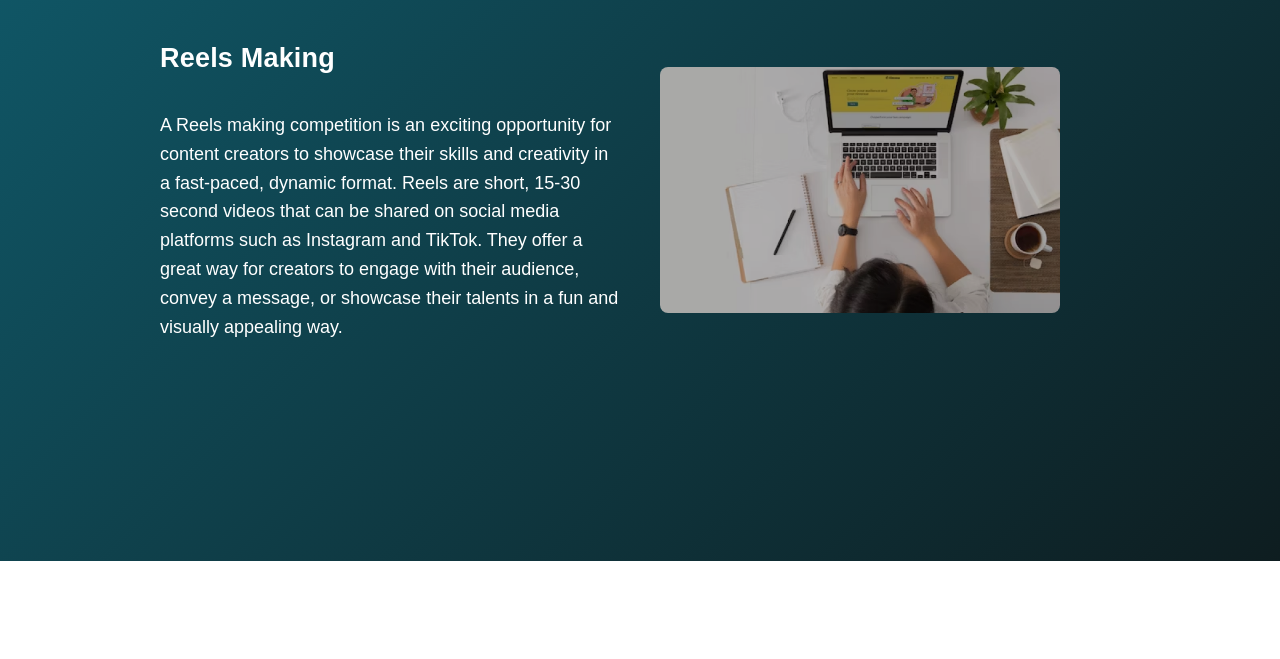
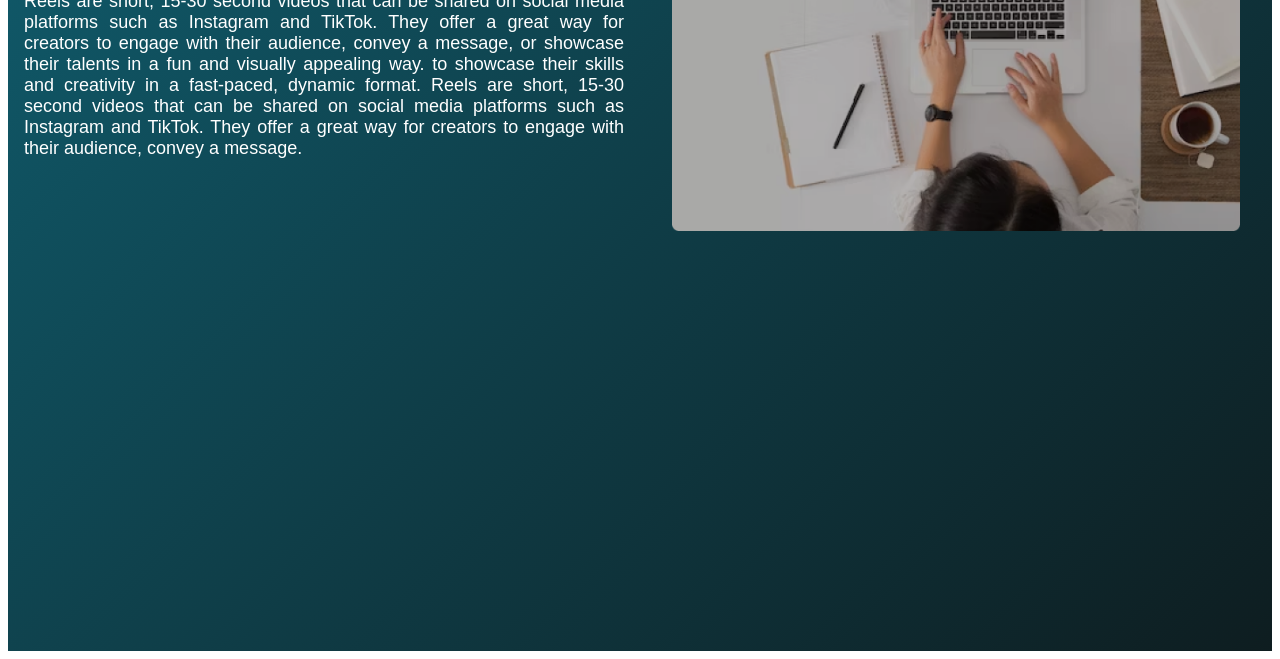
Before and after one commit to ACM-IST/ACM-Website, a plain HTML site: page events_update.html in a window 1280 px wide. Shown: the part 239-898 px from the top of the page. Before the commit the page ends 800 px from the top, so only its background shows below. Drawn offline with Linux system fonts and the light colour scheme; files whose address does not match are found by name.

Commit message:
Event Updates

```diff
--- /dev/null
+++ b/events_update.css
@@ -0,0 +1,64 @@
+.eventupdate{
+    margin: 0 0;
+    padding-bottom: 4rem;
+    min-height: 100vh;
+    background: linear-gradient(135deg, #106476 0%, #105D6E 0.01%, #0E1D20 100%);
+    color: #FFF;
+   /* background: linear-gradient(45deg, #106476, #105D6E, #0E1D20); */
+}
+
+.eventupdate .container {
+    display: flex;
+    width: 100%;
+}
+
+.eventupdate .title {
+    padding-top: 2rem;
+    text-align: center;
+    font-size: 36px;
+    font-weight: 700;
+    margin-bottom: 20px;
+    font-family: Arial, Helvetica, sans-serif;
+
+}
+
+.eventupdate .left,.eventupdate .right {
+    width: 100%;
+    padding : 0;
+}
+
+.eventupdate .reels-making {
+
+        padding: 0 1rem;
+        font-family: Arial, Helvetica, sans-serif;
+
+    }
+
+.eventupdate .reels-making-paragraph {
+    padding: 0 1rem;
+    font-family: Arial, Helvetica, sans-serif;
+    text-align:justify ;
+    font-size: 18px;
+
+
+}
+
+.eventupdate .image-container {
+    width: 100%;
+    height: auto;
+    border-radius: 8px;
+    display: flex;
+    margin: auto;
+}
+
+.eventupdate .eventupdateimg {
+    width: 90%;
+    display:flex;
+    margin : auto;
+}
+@media only screen and (max-width: 500px) {
+    .eventupdate .container {
+    flex-direction: column;
+}
+
+}
--- a/events_update.html
+++ b/events_update.html
@@ -2,97 +2,30 @@
 <!DOCTYPE html>
 <html>
 <head>
-    <style>
-        body {
-            margin: 0;
-            padding: 0;
-            height: 100vh;
-            display: flex;
-            align-items: center;
-            justify-content: center;
-            background: linear-gradient(135deg, #106476 0%, #105D6E 0.01%, #0E1D20 100%);
-           /* background: linear-gradient(45deg, #106476, #105D6E, #0E1D20); */
-        }
-
-        .container {
-            display: flex;
-            flex-wrap: wrap;
-            align-items:center;
-            flex-direction:coloumn;
-            max-width: 1000px;
-            padding: 20px;
-        }
-
-        .title {
-            width: 100%;
-            font-family: Arial, Helvetica, sans-serif;
-            text-align: center;
-            font-size: 36px;
-            font-weight: 700;
-            color: #FFF;
-            margin-bottom: 20px;
-        }
-
-        .column {
-            width: 50%;
-            padding: 20px;
-            box-sizing: border-box;
-            color: #FFF;
-        }
-
-        .left-column {
-            display: flex;
-            flex-direction: column;
-            align-items: flex-start;
-        }
-
-        .reels-making {
-                fill: #FFF;
-                font-family: Arial, Helvetica, sans-serif;
-                font-size: 18px;
-                font-style: normal;
-                font-weight: 700;
-                line-height: 132%;
-                letter-spacing: 0.2px;
-            }
-
-        .reels-making-paragraph {
-            font-family: Arial, Helvetica, sans-serif;
-            font-size: 18px;
-            font-weight: 500;
-            line-height: 160%;
-        }
-
-        .image-container {
-            width: 100%;
-            max-width: 400px;
-            height: auto;
-            border-radius: 8px;
-
-        }
-
-        img {
-            width: 100%;
-            height: 100%;
-            border-radius: 8px;
-            object-fit: cover;
-        }
-    </style>
+<link rel="stylesheet" href="">
+<meta charset = "UTF-8">
+<meta name="viewport"
+content ="width=device-width,initial-scale=1.0">
+<title>ACM-IST</title>>
+<link rel ="stylesheet"
+href="events_update.css">
 </head>
 <body>
+    <div class ="eventupdate">
+        <div class="title">Event Updates</div>
     <div class="container">
-        <div class="title">Event Updates</div>
-        <div class="column left-column">
+        <div class="left">
         <div class="reels-making  "> <h2>Reels Making</h2> </div>
             <div class="reels-making-paragraph">
-                <p>A Reels making competition is an exciting opportunity for content creators to showcase their skills and creativity in a fast-paced, dynamic format. Reels are short, 15-30 second videos that can be shared on social media platforms such as Instagram and TikTok. They offer a great way for creators to engage with their audience, convey a message, or showcase their talents in a fun and visually appealing way.</p>
+                <p>A Reels making competition is an exciting opportunity for content creators to showcase their skills and creativity in a fast-paced, dynamic format. Reels are short, 15-30 second videos that can be shared on social media platforms such as Instagram and TikTok. They offer a great way for creators to engage with their audience, convey a message, or showcase their talents in a fun and visually appealing way. to showcase their skills and creativity in a fast-paced, dynamic format. Reels are short, 15-30 second videos that can be shared on social media platforms such as Instagram and TikTok. They offer a great way for creators to engage with their audience, convey a message.</p>
+                </div>
+        </div>
+        <div class="right">
+            <div class="image-container">
+                <img class="eventupdateimg" src="./Rectangle 55.png" alt="Reels Making Image">
             </div>
         </div>
-        <div class="column">
-            <div class="image-container">
-                <img src="C:\Users\DELL\Downloads\Rectangle 55.png" alt="Reels Making Image">
-            </div>
-        </div>
+    </div>
     </div>
 
 </body>
```
